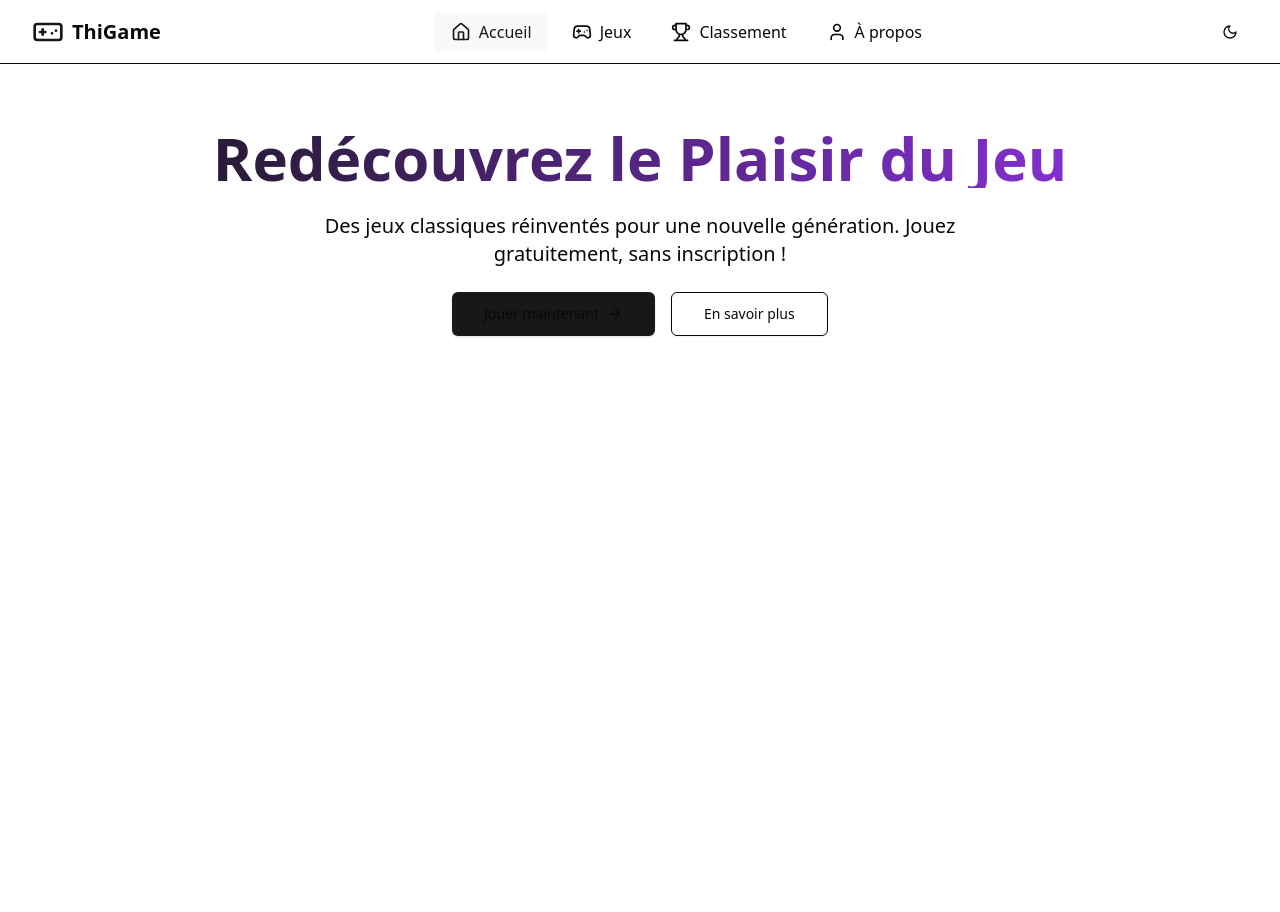
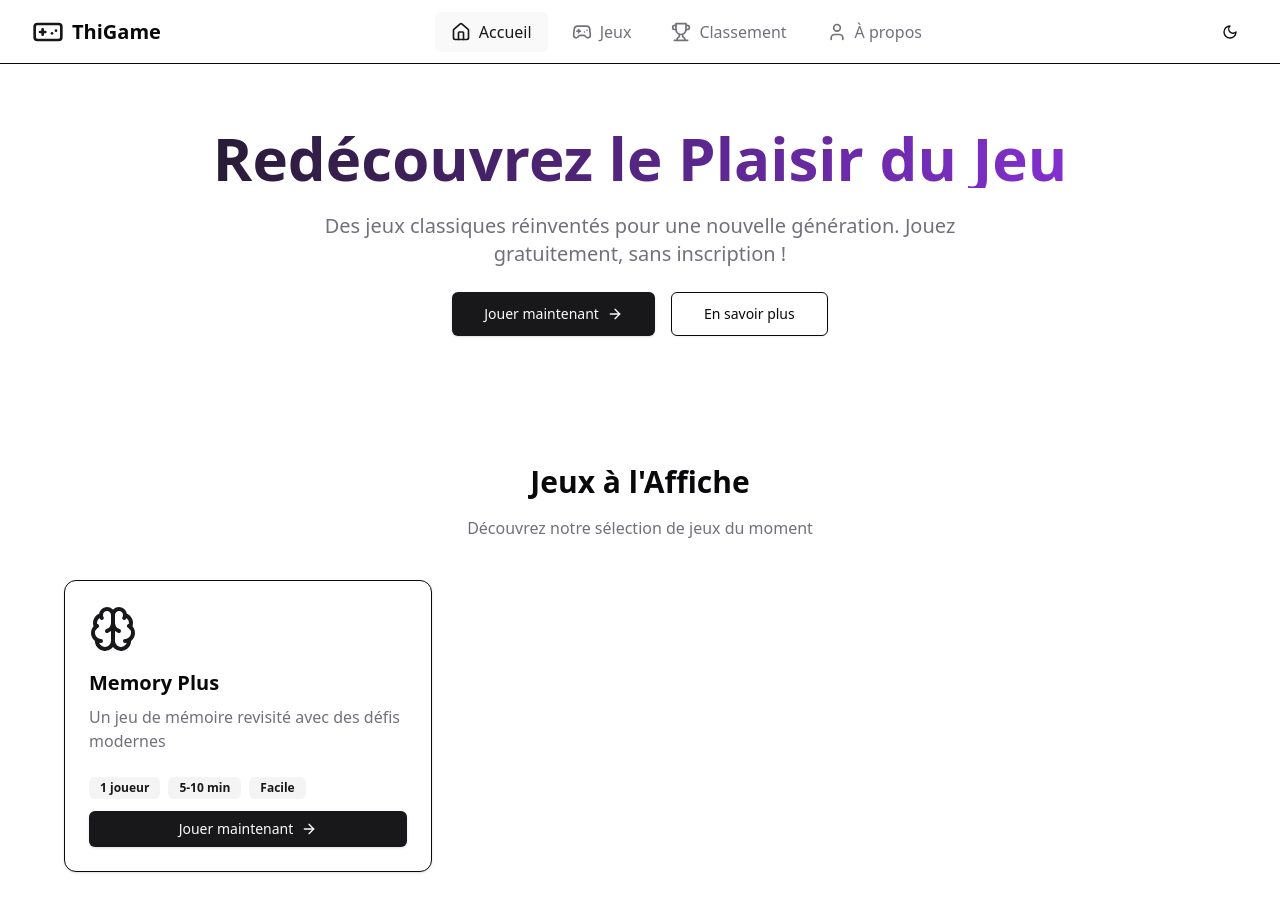
Before and after one commit to ThibaultG94/thigame-react, a React (Vite) app: page / in a window 1280 px wide. Shown: the top 912 px of the page. Before the commit the page ends 800 px from the top, so only its background shows below. Built offline with nearby package versions, Linux system fonts and the light colour scheme.

Commit message:
Added featured game functionality with dynamic navigation; updated Tailwind configuration to include new animations and theme adjustments.

```diff
--- a/src/pages/home/Home.jsx
+++ b/src/pages/home/Home.jsx
@@ -1,3 +1,4 @@
+import { featuredGames } from "../../data/games/featured";
 import FeaturedGames from "./components/FeaturedGames";
 import Features from "./components/Features";
 import HeroSection from "./components/HeroSection";
@@ -6,7 +7,7 @@ const HomePage = () => {
   return (
     <div className="container space-y-16 py-8">
       <HeroSection />
-      <FeaturedGames />
+      <FeaturedGames games={featuredGames} />
       <Features />
     </div>
   );
--- a/src/pages/home/components/FeaturedGames.jsx
+++ b/src/pages/home/components/FeaturedGames.jsx
@@ -1,3 +1,53 @@
-const FeaturedGames = () => {};
+import { useNavigate } from "react-router-dom";
+import { Section } from "../../../components/layout/Section";
+import { Card, CardContent } from "../../../components/ui/card";
+import { Badge } from "../../../components/ui/badge";
+import { Button } from "../../../components/ui/button";
+import { ArrowRight } from "lucide-react";
+
+const FeaturedGames = ({ games }) => {
+  const navigate = useNavigate();
+
+  return (
+    <Section>
+      <div className="text-center mb-10">
+        <h2 className="text-3xl font-bold mb-4">Jeux à l'Affiche</h2>
+        <p className="text-muted-foreground">
+          Découvrez notre sélection de jeux du moment
+        </p>
+      </div>
+      <div className="grid md:grid-cols-2 lg:grid-cols-3 gap-6">
+        {games.map((game) => {
+          const IconComponent = game.icon;
+          return (
+            <Card
+              key={game.id}
+              className="group hover:shadow-lg transition-all duration-300 hover:-translate-y-1"
+              onClick={() => navigate(game.path)}
+            >
+              <CardContent className="p-6">
+                <div className="mb-6">
+                  <IconComponent className="w-12 h-12 text-primary mb-4" />
+                  <h3 className="text-xl font-bold mb-2">{game.title}</h3>
+                  <p className="text-muted-foreground">{game.description}</p>
+                </div>
+                <div className="space-y-3">
+                  <div className="flex gap-2 flex-wrap">
+                    <Badge variant="secondary">{game.players}</Badge>
+                    <Badge variant="secondary">{game.time}</Badge>
+                    <Badge variant="secondary">{game.difficulty}</Badge>
+                  </div>
+                  <Button className="w-full gap-2">
+                    Jouer maintenant <ArrowRight className="w-4 h-4" />
+                  </Button>
+                </div>
+              </CardContent>
+            </Card>
+          );
+        })}
+      </div>
+    </Section>
+  );
+};
 
 export default FeaturedGames;
--- a/tailwind.config.js
+++ b/tailwind.config.js
@@ -1,7 +1,7 @@
 /** @type {import('tailwindcss').Config} */
 export default {
-  darkMode: "class",
-  content: ["./index.html", "./src/**/*.{js,ts,jsx,tsx}"],
+  darkMode: ["class"],
+  content: ["./index.html", "./src/**/*.{js,jsx,ts,tsx}"],
   theme: {
     container: {
       center: true,
@@ -19,23 +19,31 @@ export default {
         foreground: "hsl(var(--foreground))",
         primary: {
           DEFAULT: "hsl(var(--primary))",
-          dark: "hsl(var(--primary-foreground))",
+          foreground: "hsl(var(--primary-foreground))",
         },
         secondary: {
           DEFAULT: "hsl(var(--secondary))",
-          dark: "hsl(var(--secondary-foreground))",
+          foreground: "hsl(var(--secondary-foreground))",
         },
         destructive: {
           DEFAULT: "hsl(var(--destructive))",
-          dark: "hsl(var(--destructive-foreground))",
+          foreground: "hsl(var(--destructive-foreground))",
         },
         muted: {
           DEFAULT: "hsl(var(--muted))",
-          dark: "hsl(var(--muted-foreground))",
+          foreground: "hsl(var(--muted-foreground))",
         },
         accent: {
           DEFAULT: "hsl(var(--accent))",
-          dark: "hsl(var(--accent-foreground))",
+          foreground: "hsl(var(--accent-foreground))",
+        },
+        popover: {
+          DEFAULT: "hsl(var(--popover))",
+          foreground: "hsl(var(--popover-foreground))",
+        },
+        card: {
+          DEFAULT: "hsl(var(--card))",
+          foreground: "hsl(var(--card-foreground))",
         },
       },
       borderRadius: {
@@ -43,6 +51,20 @@ export default {
         md: "calc(var(--radius) - 2px)",
         sm: "calc(var(--radius) - 4px)",
       },
+      keyframes: {
+        "accordion-down": {
+          from: { height: 0 },
+          to: { height: "var(--radix-accordion-content-height)" },
+        },
+        "accordion-up": {
+          from: { height: "var(--radix-accordion-content-height)" },
+          to: { height: 0 },
+        },
+      },
+      animation: {
+        "accordion-down": "accordion-down 0.2s ease-out",
+        "accordion-up": "accordion-up 0.2s ease-out",
+      },
     },
   },
   plugins: [require("tailwindcss-animate")],
```
